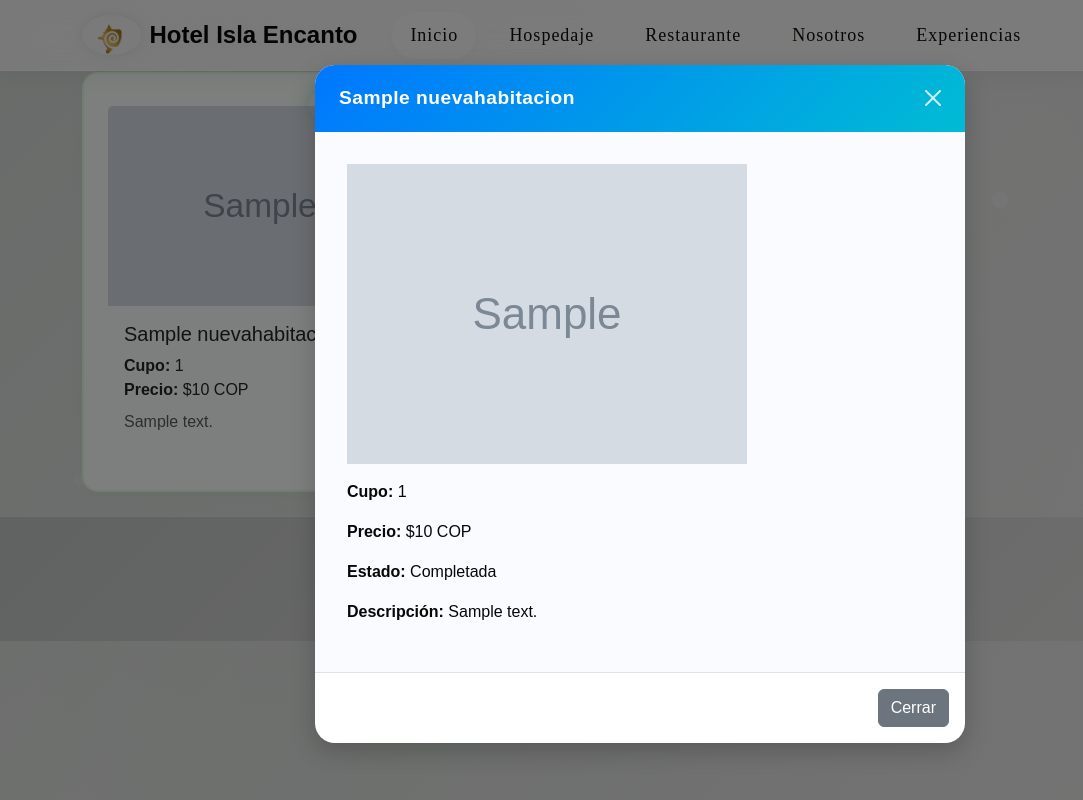
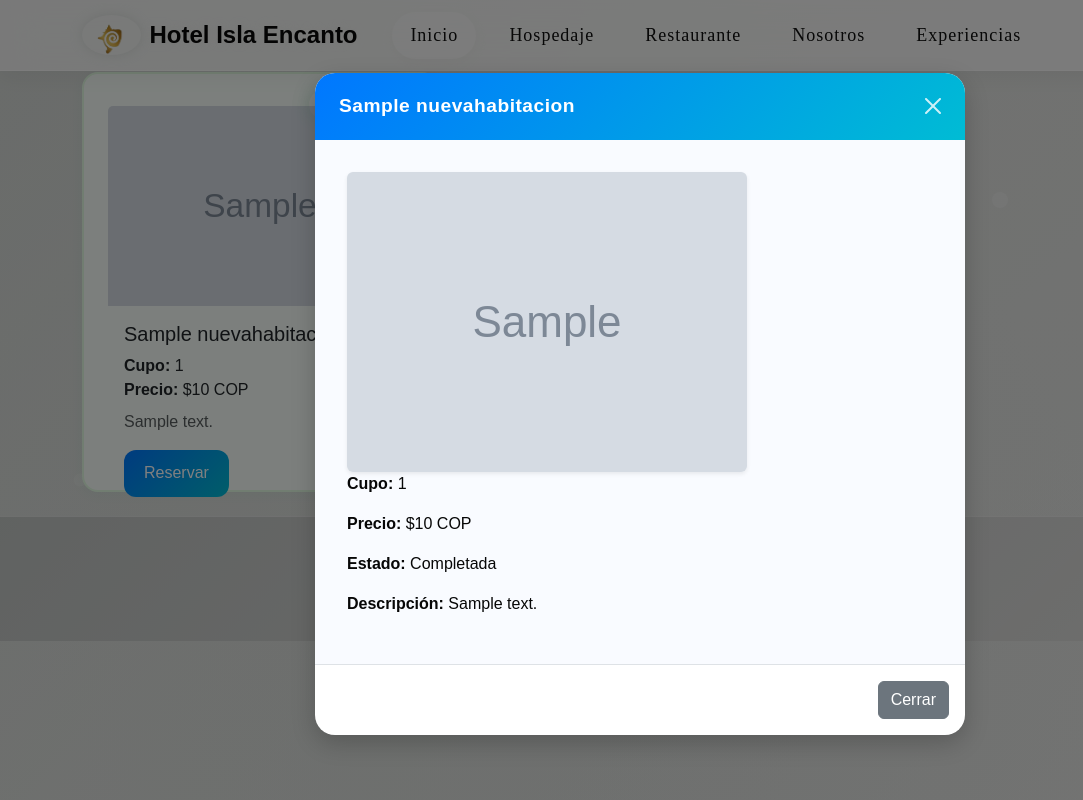
Before and after one commit to EricaRuiz321/IslaEncanto, a Flask app: page /hospedaje_usuario in a window 1280 px wide, after a click on "Leer más". Shown: the whole page, without its empty margins (0-1083 px from the left). Run offline with Flask 3, Linux system fonts and the light colour scheme; tables that the repository leaves empty hold one stand-in row (values such as "Sample post"); grey boxes marked "Sample" are stand-in pictures.

Commit message:
Update hospedaje_usuario.html

```diff
--- a/templates/usuario/hospedaje_usuario.html
+++ b/templates/usuario/hospedaje_usuario.html
@@ -38,18 +38,22 @@
               {{ h.descripcion or "Sin descripción." }}
             </p>
 
-            <!-- Botón Leer más (abajo alineado a la derecha) -->
-            <div class="mt-auto d-flex justify-content-end">
-              <button type="button" class="btn btn-link p-0"
-                      data-bs-toggle="modal" data-bs-target="#modalHabitacion{{ h.id }}">
+            <!-- Botón Leer más y Reservar(abajo alineado a la derecha) -->
+            <div class="mt-auto d-flex justify-content-between">
+              <button type="button" class="btn btn-primary" data-bs-toggle="modal" data-bs-target="#formReserva{{ h.id }}">
+              Reservar
+              </button>
+              <button type="button" class="btn btn-link p-0" data-bs-toggle="modal" data-bs-target="#modalHabitacion{{ h.id }}">
               Leer más
               </button>
             </div>
+
           </div>
         </div>
       </div>
 
-      <!-- Modal para mostrar toda la info de la habitación -->
+      <!-- Modal Leer más -->
+
 		 		<div class="modal fade" id="modalHabitacion{{ h.id }}" tabindex="-1" aria-labelledby="modalHabitacionLabel{{ h.id }}" aria-hidden="true">
 		 			<div class="modal-dialog modal-lg modal-dialog-centered">
 		 				<div class="modal-content">
@@ -58,7 +62,13 @@
 		 						<button type="button" class="btn-close" data-bs-dismiss="modal" aria-label="Cerrar"></button>
 		 					</div>
 		 					<div class="modal-body">
-              <img src="{{ url_for('static', filename=h.imagen if h.imagen else 'img/default.jpg') }}" class="img-fluid mb-3" alt="{{ h.nombre }}">
+								<div class="row">
+									<!-- Imagen izquierda -->
+									<div class="col-md-5">
+										<img src="{{ url_for('static', filename=h.imagen if h.imagen else 'img/default.jpg') }}" class="img-fluid rounded shadow-sm" alt="{{ h.nombre }}">
+									</div>
+									<!-- Datos derecha -->
+									<div class="col-md-7">
 										<p><strong>Cupo:</strong> {{ h.cupo_personas }}</p>
 										<p><strong>Precio:</strong> ${{ '{:,.0f}'.format(h.precio) }} COP</p>
 										<p><strong>Estado:</strong> {{ h.estado }}</p>
@@ -68,14 +78,121 @@
 											<p><strong>Descripción:</strong> <span class="text-muted">Sin descripción</span></p>
 										{% endif %}
 									</div>
+								</div>
+		 					</div>
 		 					<div class="modal-footer">
 		 						<button type="button" class="btn btn-secondary" data-bs-dismiss="modal">Cerrar</button>
-              {# Opcional: añadir botón reservar dentro del modal #}
-              {# <a href="{{ url_for('reservas.reservar', habitacion_id=h.id) }}" class="btn btn-primary">Reservar ahora</a> #}
 		 					</div>
 		 				</div>
 		 			</div>
 		 		</div>
+
+
+        <!-- FORMULARIO RESERVA -->
+      <div class="modal fade" id="formReserva{{ h.id }}" tabindex="-1" aria-labelledby="formReservaLabel{{ h.id }}" aria-hidden="true">
+        <div class="modal-dialog modal-lg modal-dialog-centered">
+          <div class="modal-content">
+            <div class="modal-header">
+              <h5 class="modal-title" id="formReservaLabel{{ h.id }}">Reservar {{ h.nombre }}</h5>
+              <button type="button" class="btn-close" data-bs-dismiss="modal" aria-label="Cerrar"></button>
+            </div>
+            <div class="modal-body">
+              <div class="row">
+
+                <!-- Formulario derecha -->
+                <div class="col-md-7">
+                  <form method="POST" action="{{ url_for('habitacionHuesped.reservar_habitacion') }}">
+                    <input type="hidden" name="habitacion_id" value="{{ h.id }}">
+
+                    <div class="mb-3">
+                      <label class="form-label">Nombre Habitación</label>
+                      <input type="text" class="form-control" name="nombre" value="{{ h.nombre }}" readonly>
+                    </div>
+
+                    <div class="mb-3">
+                      <label class="form-label">Precio</label>
+                      <input type="text" class="form-control" name="precio" value="{{ h.precio }}" readonly>
+                    </div>
+
+                    <div class="mb-3">
+                      <label class="form-label">Cantidad Personas</label>
+                      <input type="number" class="form-control" name="cantidad_personas" value="{{ h.cupo_personas }}" min="1" max="{{ h.cupo_personas }}" required>
+                    </div>
+
+                    <div class="mb-3">
+                      <label class="form-label">Check-in</label>
+                      <input type="date" class="form-control" name="check_in" value="{{ current_date }}" readonly>
+                    </div>
+
+                    <div class="mb-3">
+                      <label class="form-label">Check-out</label>
+                      <input type="date" class="form-control" name="check_out" required>
+                    </div>
+
+                    <button type="button" class="btn btn-success" data-bs-target="#formDatosPersonales{{ h.id }}" data-bs-toggle="modal"
+                    data-bs-dismiss="modal">Confirmar Reserva</button>
+
+                  </form>
+                </div>
+              </div>
+            </div>
+          </div>
+        </div>
+      </div>
+
+
+      <!-- FORMULARIO DATOS PERSONALES (segundo paso) -->
+      <div class="modal fade" id="formDatosPersonales{{ h.id }}" tabindex="-1" aria-labelledby="formDatosPersonalesLabel{{ h.id }}" aria-hidden="true">
+        <div class="modal-dialog modal-lg modal-dialog-centered">
+          <div class="modal-content">
+            <div class="modal-header">
+              <h5 class="modal-title" id="formDatosPersonalesLabel{{ h.id }}">Datos Personales</h5>
+              <button type="button" class="btn-close" data-bs-dismiss="modal" aria-label="Cerrar"></button>
+            </div>
+            <div class="modal-body">
+              <form method="POST" action="{{ url_for('huesped.guardar_huesped') }}">
+                <input type="hidden" name="habitacion_id" value="{{ h.id }}">
+                <div class="mb-3">
+                  <label class="form-label">Habitación</label>
+                  <input type="text" class="form-control" name="habitacion_nombre" value="{{ h.nombre }}" readonly>
+                </div>
+                <div class="mb-3">
+                  <label class="form-label">Nombre</label>
+                  <input type="text" class="form-control" name="nombre" required>
+                </div>
+                <div class="mb-3">
+                  <label class="form-label">Tipo Documento</label>
+                  <input type="text" class="form-control" name="tipoDocumento" required>
+                </div>
+                <div class="mb-3">
+                  <label class="form-label">Número Documento</label>
+                  <input type="text" class="form-control" name="numeroDocumento" required>
+                </div>
+                <div class="mb-3">
+                  <label class="form-label">Procedencia</label>
+                  <input type="text" class="form-control" name="procedencia" required>
+                </div>
+                <div class="mb-3">
+                  <label class="form-label">Teléfono</label>
+                  <input type="text" class="form-control" name="telefono" required>
+                </div>
+                <div class="mb-3">
+                  <label class="form-label">Correo</label>
+                  <input type="email" class="form-control" name="correo" required>
+                </div>
+                <div class="text-end">
+                  <button type="submit" class="btn btn-primary">Guardar Datos</button>
+                </div>
+                <input type="hidden" name="precio" value="{{ h.precio }}">
+                <input type="hidden" name="cantidad_personas" value="{{ h.cupo_personas }}">
+                <input type="hidden" name="check_in" value="{{ current_date }}">
+                <input type="hidden" name="check_out" value="{{ current_date }}">
+              </form>
+            </div>
+          </div>
+        </div>
+      </div>
+
     {% endfor %}
   </div>
 </div>
```
Lines whose indentation alone changed are shown as unchanged.
